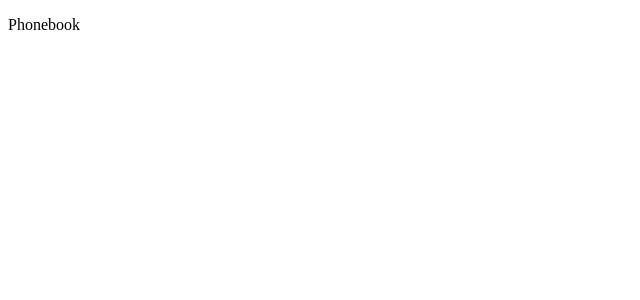
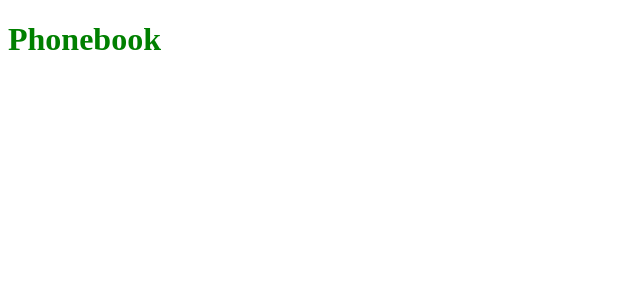
Before and after one commit to notoctavio/fullstackopen, a React (Vite) app in the folder part2/part2-5/: page / in a window 1280 px wide. Shown: the top 300 px of the page, without its empty margins (0-640 px from the left). Built offline with nearby package versions, Linux system fonts and the light colour scheme.

Commit message:
making header green

```diff
--- a/part2/part2-5/src/App.jsx
+++ b/part2/part2-5/src/App.jsx
@@ -1,7 +1,7 @@
 const App = () => {
   return (
     <div>
-      <p>Phonebook</p>
+      <h1>Phonebook</h1>
     </div>
   )
 }
--- /dev/null
+++ b/part2/part2-5/src/index.css
@@ -0,0 +1,3 @@
+h1 {
+  color: green;
+}
--- a/part2/part2-5/src/main.jsx
+++ b/part2/part2-5/src/main.jsx
@@ -1,4 +1,5 @@
 import { createRoot } from 'react-dom/client'
 import App from './App.jsx'
+import './index.css'
 
 createRoot(document.getElementById('root')).render(<App />)
```
